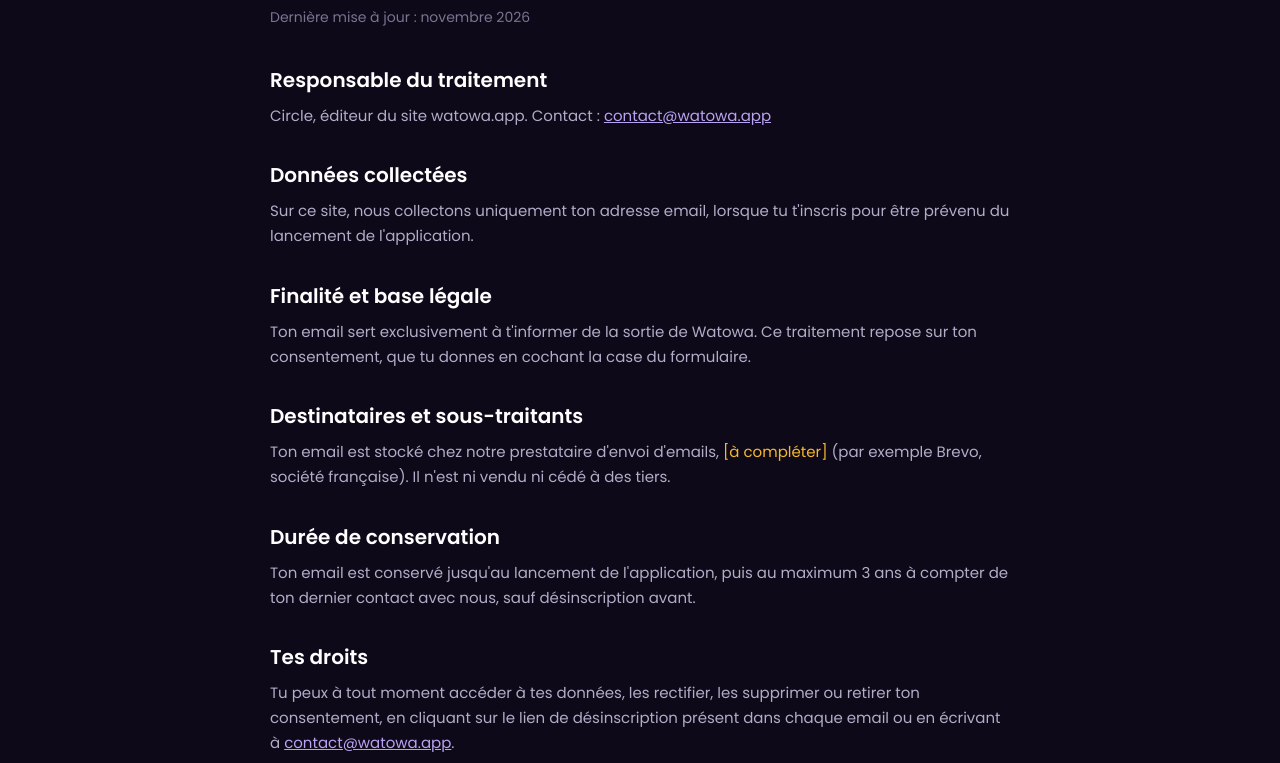
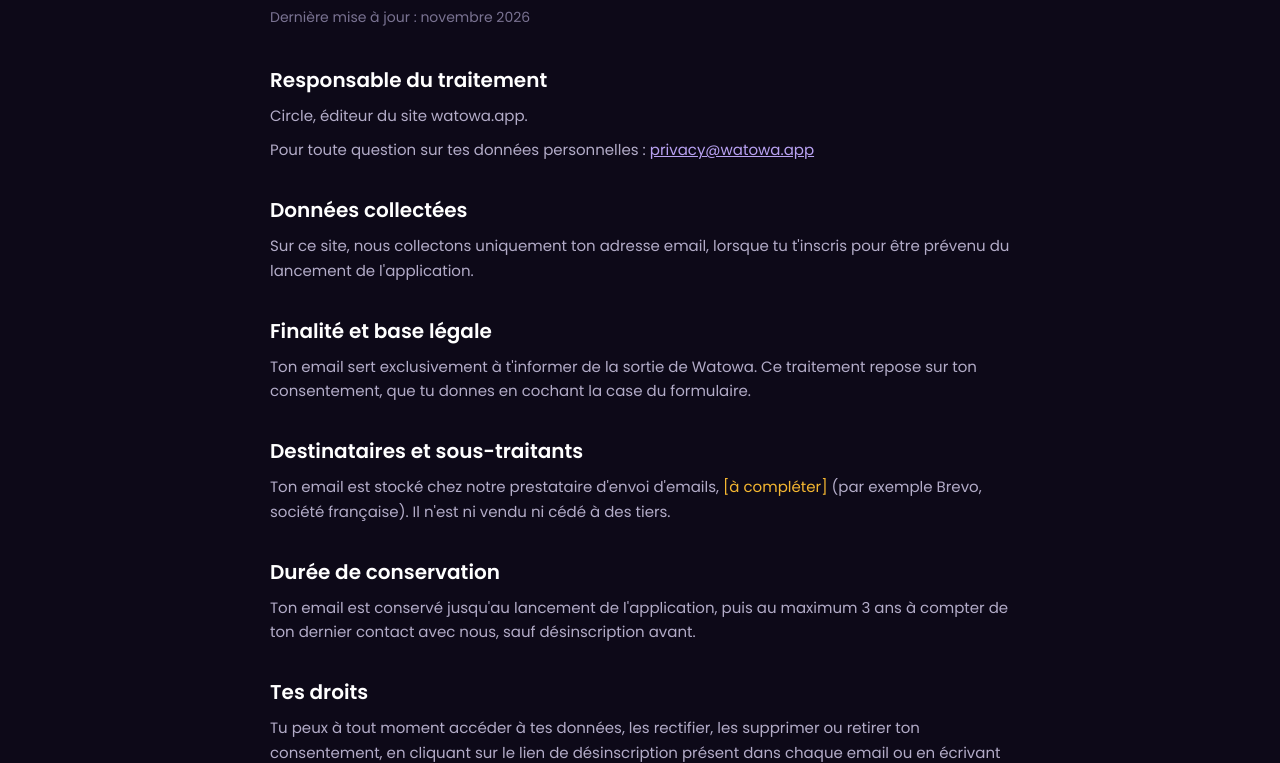
Before and after one commit to Watowa/website, a plain HTML site: page confidentialite.html in a window 1280 px wide. Shown: the part 194-957 px from the top of the page. Drawn offline with Linux system fonts and the light colour scheme.

Commit message:
Modification email privacy@watowa.app

```diff
--- a/confidentialite.html
+++ b/confidentialite.html
@@ -27,7 +27,8 @@
 <h1>Politique de confidentialité</h1>
 <p class="updated">Dernière mise à jour : novembre 2026</p>
 <h2>Responsable du traitement</h2>
-<p>Circle, éditeur du site watowa.app. Contact : <a href="mailto:contact@watowa.app">contact@watowa.app</a></p>
+<p>Circle, éditeur du site watowa.app.</p>
+<p>Pour toute question sur tes données personnelles : <a href="mailto:privacy@watowa.app">privacy@watowa.app</a></p>
 <h2>Données collectées</h2>
 <p>Sur ce site, nous collectons uniquement ton adresse email, lorsque tu t'inscris pour être prévenu du lancement de l'application.</p>
 <h2>Finalité et base légale</h2>
@@ -37,7 +38,7 @@
 <h2>Durée de conservation</h2>
 <p>Ton email est conservé jusqu'au lancement de l'application, puis au maximum 3 ans à compter de ton dernier contact avec nous, sauf désinscription avant.</p>
 <h2>Tes droits</h2>
-<p>Tu peux à tout moment accéder à tes données, les rectifier, les supprimer ou retirer ton consentement, en cliquant sur le lien de désinscription présent dans chaque email ou en écrivant à <a href="mailto:contact@watowa.app">contact@watowa.app</a>.</p>
+<p>Tu peux à tout moment accéder à tes données, les rectifier, les supprimer ou retirer ton consentement, en cliquant sur le lien de désinscription présent dans chaque email ou en écrivant à <a href="mailto:privacy@watowa.app">privacy@watowa.app</a>. Nous te répondons dans un délai d'un mois maximum.</p>
 <p>Si tu estimes que tes droits ne sont pas respectés, tu peux adresser une réclamation à la CNIL (<a href="https://www.cnil.fr" target="_blank" rel="noopener">cnil.fr</a>).</p>
 <h2>Cookies et traceurs</h2>
 <p>Ce site utilise Google Tag Manager pour gérer d'éventuels outils de mesure d'audience et de publicité. Aucun cookie de mesure d'audience ni de publicité n'est déposé sans ton accord.</p>
```
Also changed, not shown: mentions-legales.html (+1 -1 lines).
